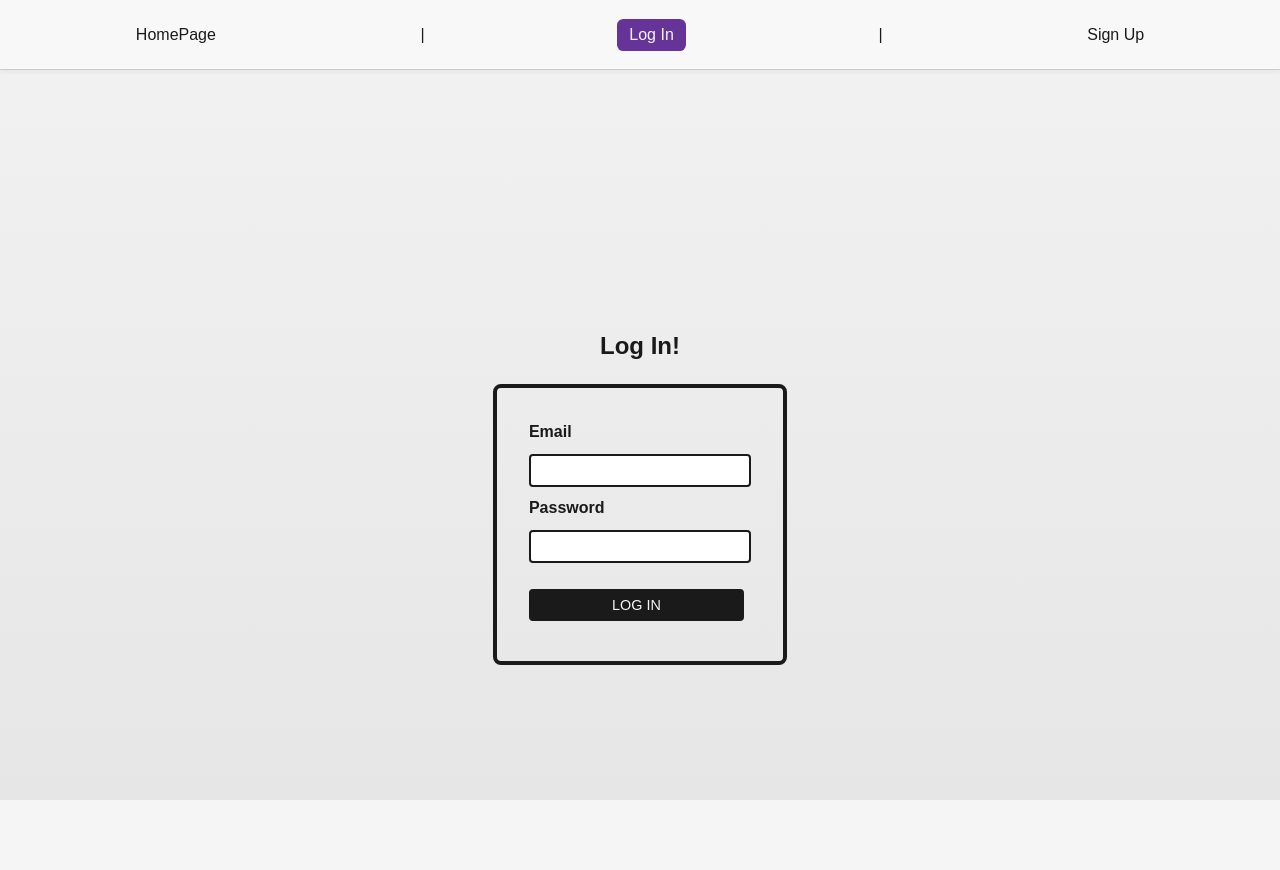
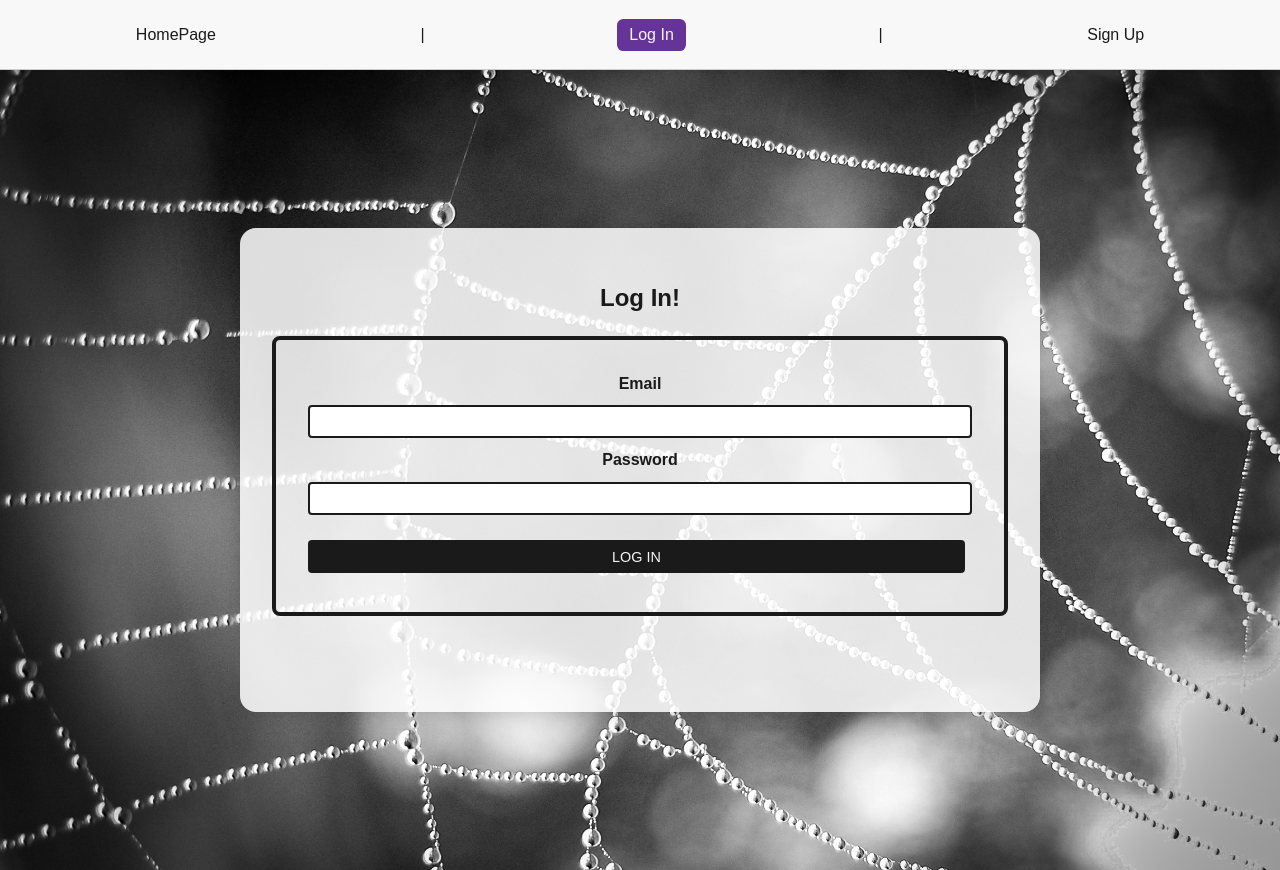
Before and after one commit to Tinksdreamlife/silken-web, a React (Vite) app in the folder frontend/: page /login in a window 1280 px wide. Before the commit the page ends 800 px from the top, so only its background shows below. Built offline with nearby package versions, Linux system fonts and the light colour scheme.

Commit message:
Drafted PreLoginWrapper compoenent to format Login and SignUp pages

```diff
--- /dev/null
+++ b/frontend/src/components/Layout/PreLoginWrapper.css
@@ -0,0 +1,29 @@
+.welcome-page {
+  background-image: url('/images/Web 1.JPG');
+  background-size: cover;
+  background-position: center;
+  background-repeat: no-repeat;
+  height: 100vh;
+  width: 100vw;
+  display: flex;
+  align-items: center;
+  justify-content: center;
+  padding: 0;
+  margin: 0;
+}
+
+.overlay {
+  background-color: rgba(255, 255, 255, 0.85);
+  padding: 2rem;
+  border-radius: 1rem;
+  width: 90%;
+  max-width: 800px;
+  text-align: center;
+  box-shadow: 0 4px 20px rgba(0, 0, 0, 0.15);
+}
+
+@media (max-width: 600px) {
+  .overlay {
+    padding: 1rem;
+  }
+}
--- /dev/null
+++ b/frontend/src/components/Layout/PreLoginWrapper.jsx
@@ -0,0 +1,11 @@
+import './PreLoginWrapper.css';
+
+export default function PreLoginWrapper({children}) {
+    return (
+        <div className="welcome-page">
+            <div className="overlay">
+                {children}
+            </div>
+        </div>
+    );
+}
--- a/frontend/src/pages/LogInPage/LogInPage.jsx
+++ b/frontend/src/pages/LogInPage/LogInPage.jsx
@@ -1,6 +1,7 @@
 import { useState } from 'react';
 import { useNavigate } from 'react-router';
 import * as authService from '../../services/authService';
+import PreLoginWrapper from '../../components/Layout/PreLoginWrapper';
 
 export default function LogInPage({ setUser }) {
   const [formData, setFormData] = useState({
@@ -29,6 +30,7 @@ export default function LogInPage({ setUser }) {
 
   return (
     <>
+    <PreLoginWrapper>
       <h2>Log In!</h2>
       <form autoComplete="off" onSubmit={handleSubmit}>
         <label>Email</label>
@@ -50,6 +52,7 @@ export default function LogInPage({ setUser }) {
         <button className="btn small" type="submit">LOG IN</button>
       </form>
       <p className="error-message">&nbsp;{errorMsg}</p>
+    </PreLoginWrapper>
     </>
   );
 }
--- a/frontend/src/pages/SignUpPage/SignUpPage.jsx
+++ b/frontend/src/pages/SignUpPage/SignUpPage.jsx
@@ -1,6 +1,7 @@
 import { useState } from 'react';
 import { useNavigate } from 'react-router';
 import { signUp } from '../../services/authService';
+import PreLoginWrapper from '../../components/Layout/PreLoginWrapper';
 
 export default function SignUpPage({ setUser }) {
   const [formData, setFormData] = useState({
@@ -33,6 +34,7 @@ export default function SignUpPage({ setUser }) {
 
   return (
     <>
+    <PreLoginWrapper>
       <h2>Sign Up!</h2>
       <form autoComplete="off" onSubmit={handleSubmit}>
         <label>Name</label>
@@ -72,6 +74,7 @@ export default function SignUpPage({ setUser }) {
         </button>
       </form>
       <p className="error-message">&nbsp;{errorMsg}</p>
+  </PreLoginWrapper>
     </>
   );
 }
```
